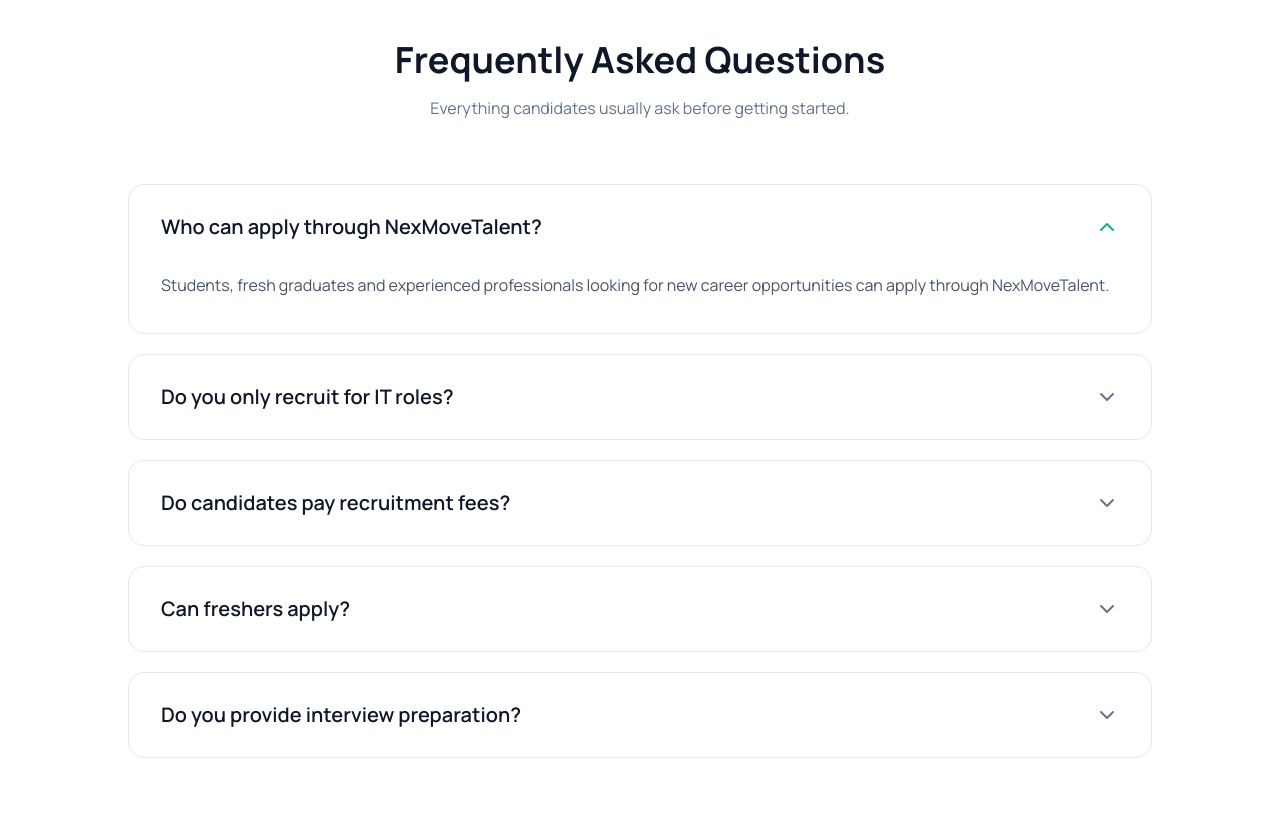
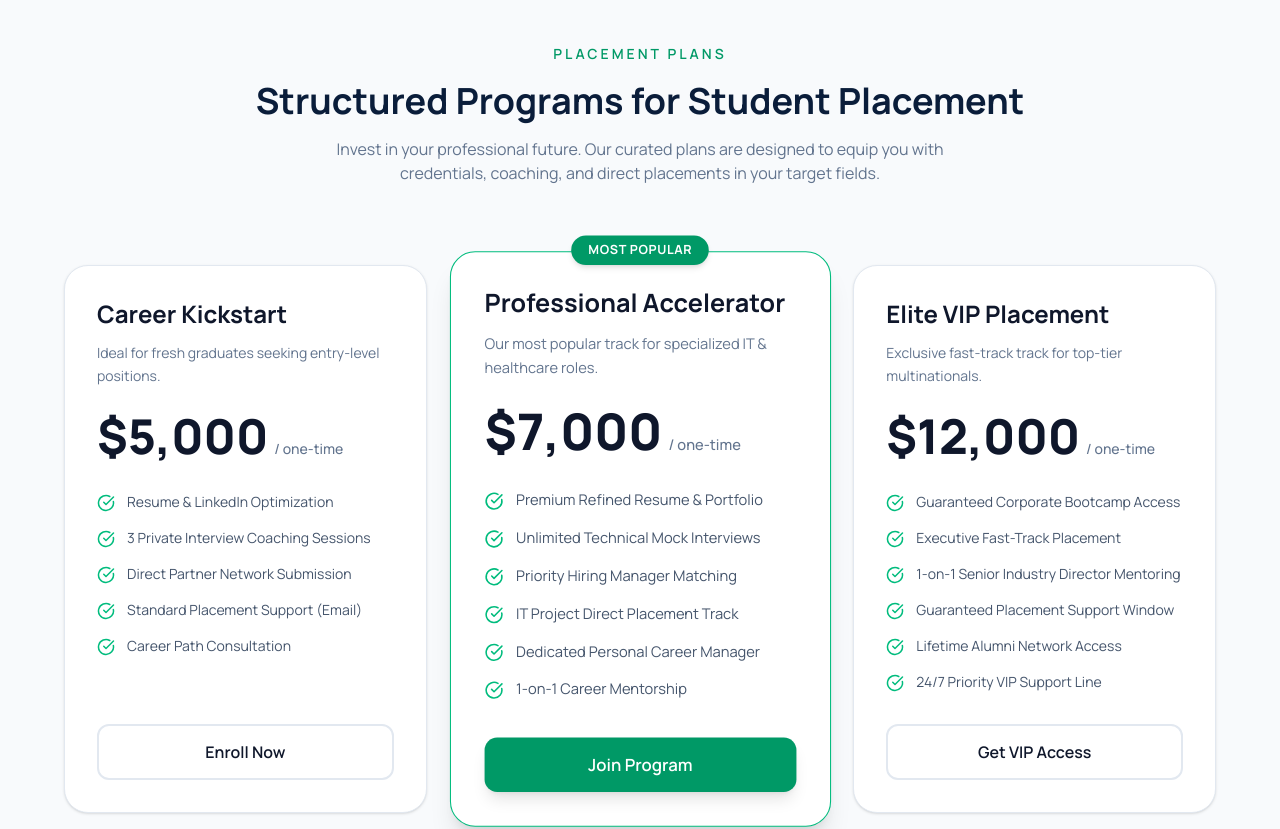
Before and after one commit to khushh1711/nexmovetalent, a React (Vite) app: page /services in a window 1280 px wide. Shown: the part 3380-4209 px from the top of the page. Built offline with nearby package versions, Linux system fonts and the light colour scheme.

Commit message:
Add e-verify and student programs

```diff
--- a/src/components/layout/Footer.jsx
+++ b/src/components/layout/Footer.jsx
@@ -8,6 +8,7 @@
   Shield,
 } from "lucide-react";
 import logo from "../../assets/logo/NMT-logo-4.png";
+import eVerifyLogo from "../../assets/logo/e-verify.jpg";
 
 const Footer = () => {
   const [email, setEmail] = useState("");
@@ -249,11 +250,20 @@
         </div>
 
         {/* EOE and Legal Statement */}
-        <div className="py-8 text-xs text-slate-500 border-b border-slate-800 leading-6 flex flex-col md:flex-row items-start gap-4">
-          <Shield size={24} className="text-slate-600 shrink-0 md:mt-0.5" />
-          <p>
-            <strong>Equal Opportunity Employer (EOE):</strong> NexMoveTalent is committed to providing equal opportunities to all job seekers. All qualified candidates will receive consideration for employment without regard to race, color, religion, sex, sexual orientation, gender identity, national origin, age, disability status, veteran status, or any other characteristic protected by law.
-          </p>
+        <div className="py-8 text-xs text-slate-500 border-b border-slate-800 leading-6 flex flex-col lg:flex-row items-start lg:items-center justify-between gap-8">
+          <div className="flex items-start gap-4 max-w-4xl">
+            <Shield size={24} className="text-slate-600 shrink-0 md:mt-0.5" />
+            <p>
+              <strong>Equal Opportunity Employer (EOE):</strong> NexMoveTalent is committed to providing equal opportunities to all job seekers. All qualified candidates will receive consideration for employment without regard to race, color, religion, sex, sexual orientation, gender identity, national origin, age, disability status, veteran status, or any other characteristic protected by law.
+            </p>
+          </div>
+          <div className="flex items-center gap-4 shrink-0 bg-white/95 p-3 rounded-2xl shadow-sm border border-slate-700/50">
+            <img src={eVerifyLogo} alt="E-Verify Registered" className="h-10 w-auto object-contain" />
+            <div className="text-[10px] text-slate-800 font-semibold leading-tight">
+              E-Verify® Registered<br />
+              <span className="text-slate-500 font-medium">Employment Verified</span>
+            </div>
+          </div>
         </div>
 
         {/* Bottom copyright & legal links */}
--- a/src/pages/Services.jsx
+++ b/src/pages/Services.jsx
@@ -9,6 +9,7 @@
 
 import Button from "../components/common/Button";
 import { Helmet } from "react-helmet-async";
+import { Link } from "react-router-dom";
 
 import { useState } from "react";
 import { ChevronDown } from "lucide-react";
@@ -106,6 +107,56 @@
         question: "Do you provide interview preparation?",
         answer:
             "Yes. We help candidates with resume improvement, interview preparation and career guidance.",
+    },
+];
+
+const plans = [
+    {
+        name: "Career Kickstart",
+        price: "$5,000",
+        period: "one-time",
+        tagline: "Ideal for fresh graduates seeking entry-level positions.",
+        features: [
+            "Resume & LinkedIn Optimization",
+            "3 Private Interview Coaching Sessions",
+            "Direct Partner Network Submission",
+            "Standard Placement Support (Email)",
+            "Career Path Consultation",
+        ],
+        buttonText: "Enroll Now",
+        popular: false,
+    },
+    {
+        name: "Professional Accelerator",
+        price: "$7,000",
+        period: "one-time",
+        tagline: "Our most popular track for specialized IT & healthcare roles.",
+        features: [
+            "Premium Refined Resume & Portfolio",
+            "Unlimited Technical Mock Interviews",
+            "Priority Hiring Manager Matching",
+            "IT Project Direct Placement Track",
+            "Dedicated Personal Career Manager",
+            "1-on-1 Career Mentorship",
+        ],
+        buttonText: "Join Program",
+        popular: true,
+    },
+    {
+        name: "Elite VIP Placement",
+        price: "$12,000",
+        period: "one-time",
+        tagline: "Exclusive fast-track track for top-tier multinationals.",
+        features: [
+            "Guaranteed Corporate Bootcamp Access",
+            "Executive Fast-Track Placement",
+            "1-on-1 Senior Industry Director Mentoring",
+            "Guaranteed Placement Support Window",
+            "Lifetime Alumni Network Access",
+            "24/7 Priority VIP Support Line",
+        ],
+        buttonText: "Get VIP Access",
+        popular: false,
     },
 ];
 
@@ -485,6 +536,85 @@
             </section>
 
             {/* =======================================================
+                    PLACEMENT PLANS
+      ======================================================= */}
+            <section className="py-24 bg-slate-50 border-t border-b border-slate-100">
+                <div className="w-full max-w-[1380px] mx-auto px-6">
+                    <motion.div
+                        initial={{ opacity: 0, y: 30 }}
+                        whileInView={{ opacity: 1, y: 0 }}
+                        transition={{ duration: 0.6 }}
+                        viewport={{ once: true }}
+                        className="text-center mb-20"
+                    >
+                        <span className="uppercase tracking-[3px] text-sm font-semibold text-emerald-600">
+                            PLACEMENT PLANS
+                        </span>
+                        <h2 className="text-4xl font-bold mt-4">
+                            Structured Programs for Student Placement
+                        </h2>
+                        <p className="text-slate-500 mt-4 max-w-2xl mx-auto">
+                            Invest in your professional future. Our curated plans are designed to equip you with credentials, coaching, and direct placements in your target fields.
+                        </p>
+                    </motion.div>
+
+                    <div className="grid md:grid-cols-2 lg:grid-cols-3 gap-8 max-w-6xl mx-auto">
+                        {plans.map((plan, index) => (
+                            <motion.div
+                                key={plan.name}
+                                initial={{ opacity: 0, y: 40 }}
+                                whileInView={{ opacity: 1, y: 0 }}
+                                transition={{ duration: 0.5, delay: index * 0.1 }}
+                                viewport={{ once: true }}
+                                whileHover={{ y: -8 }}
+                                className={`relative bg-white rounded-3xl p-8 border ${
+                                    plan.popular
+                                        ? "border-emerald-500 shadow-xl lg:scale-105 z-10"
+                                        : "border-slate-200 shadow-sm"
+                                } flex flex-col justify-between`}
+                            >
+                                {plan.popular && (
+                                    <span className="absolute -top-4 left-1/2 -translate-x-1/2 bg-emerald-600 text-white text-xs font-bold px-4 py-1.5 rounded-full uppercase tracking-wider shadow-md">
+                                        Most Popular
+                                    </span>
+                                )}
+
+                                <div>
+                                    <h3 className="text-2xl font-bold text-slate-900">{plan.name}</h3>
+                                    <p className="text-slate-500 text-sm mt-3 leading-relaxed">{plan.tagline}</p>
+
+                                    <div className="mt-6 flex items-baseline gap-1.5">
+                                        <span className="text-5xl font-extrabold text-slate-900">{plan.price}</span>
+                                        <span className="text-slate-500 text-sm font-medium">/ {plan.period}</span>
+                                    </div>
+
+                                    <ul className="space-y-4 mt-8">
+                                        {plan.features.map((feature) => (
+                                            <li key={feature} className="flex items-start gap-3 text-slate-600 text-sm">
+                                                <CheckCircle size={18} className="text-emerald-500 shrink-0 mt-0.5" />
+                                                <span>{feature}</span>
+                                            </li>
+                                        ))}
+                                    </ul>
+                                </div>
+
+                                <div className="mt-8">
+                                    <Link to="/contact" onClick={() => window.scrollTo({ top: 0, behavior: "smooth" })}>
+                                        <Button
+                                            variant={plan.popular ? "primary" : "secondary"}
+                                            className="w-full py-3"
+                                        >
+                                            {plan.buttonText}
+                                        </Button>
+                                    </Link>
+                                </div>
+                            </motion.div>
+                        ))}
+                    </div>
+                </div>
+            </section>
+
+            {/* =======================================================
                         FAQ
 ======================================================= */}
 
```
Also changed, not shown: src/assets/images/e-verify/E-verify.jpeg (added), src/assets/logo/e-verify.jpg (added).
